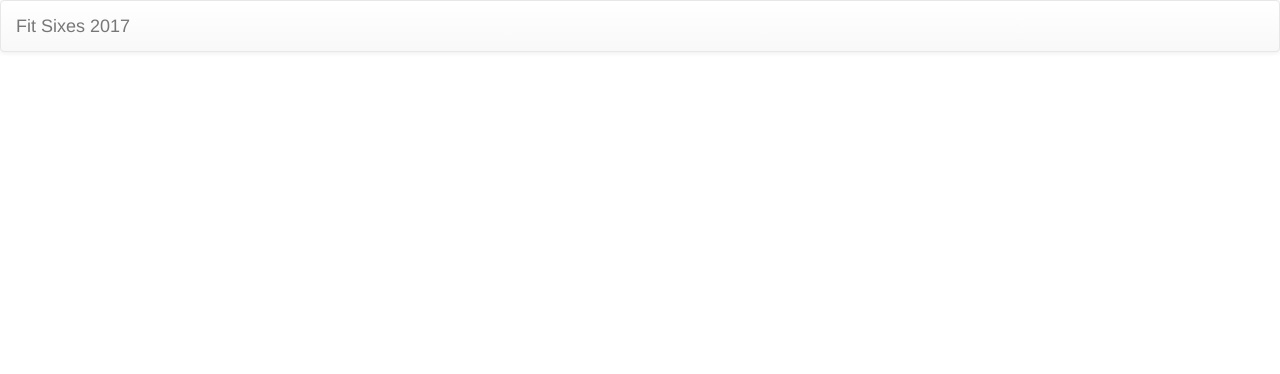
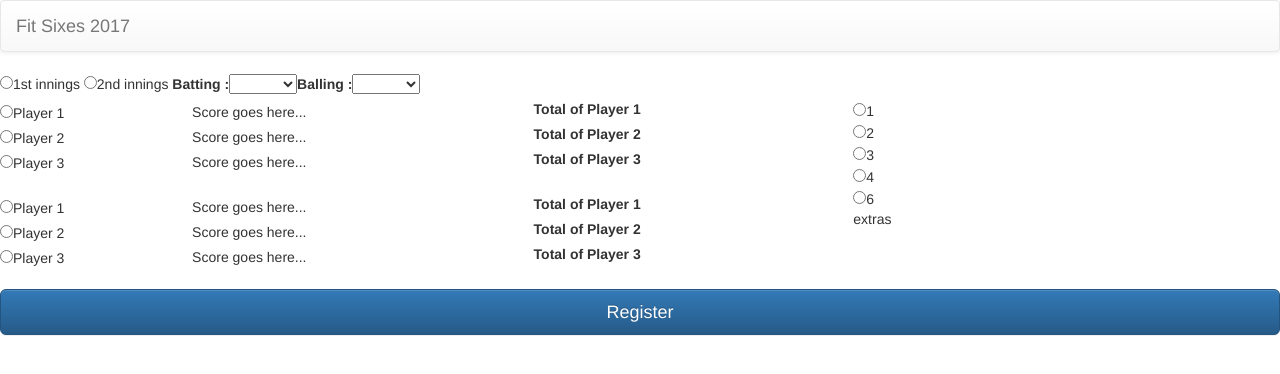
Before and after one commit to ishankap2/FitSixes_Frontend, an Angular app: page /add_score in a window 1280 px wide. Before the commit this address led to /. Shown: the top 374 px of the page. Built offline with nearby package versions, Linux system fonts and the light colour scheme.

Commit message:
score updates ball by ball

```diff
--- /dev/null
+++ b/src/app/admin/score-update/score-update.component.html
@@ -0,0 +1,73 @@
+<div class="container-fluid">
+<div class="row">
+	<input type="radio" [value]="1"  [(ngModel)]="bowlingscore.inningId" [(ngModel)]="battingscore.inningId" name="innings" #inningId="ngModel">1st innings
+	<input type="radio" [value]="2"  [(ngModel)]="bowlingscore.inningId" [(ngModel)]="battingscore.inningId" name="innings" #inningId="ngModel">2nd innings
+	<label>Batting :</label>
+	<select [(ngModel)]="battingscore.teamId" >
+		<option [ngValue]="1" >Team 1</option>
+		<option [ngValue]="2">Team 2</option>
+	</select>
+	<label>Balling :</label>
+	<select [(ngModel)]="bowlingscore.teamId" >
+		<option [ngValue]="1">Team 1</option>
+		<option [ngValue]="2" >Team 2</option>
+	</select>
+</div>
+<div class="row">
+	<div class="col-md-8">
+		<div class="row">
+			<table class="table">
+				<tr>
+					<td><input type="radio" name="batting" [value]="1" [(ngModel)]="battingscore.playerId" #playerId="ngModel">Player 1</td>
+					<td>Score goes here...</td>
+					<td><label>Total of Player 1</label></td>
+				</tr>
+				<tr>
+					<td><input type="radio" name="batting" [value]="2" [(ngModel)]="battingscore.playerId" #playerId="ngModel">Player 2</td>
+					<td>Score goes here...</td>
+					<td><label>Total of Player 2</label></td>
+				</tr>
+				<tr>
+					<td><input type="radio" name="batting" [value]="3" [(ngModel)]="battingscore.playerId" #playerId="ngModel">Player 3</td>
+					<td>Score goes here...</td>
+					<td><label>Total of Player 3</label></td>
+				</tr>
+			</table>
+		</div>
+		<div class="row">
+			<table class="table">
+				<tr>
+					<td><input type="radio" name="bowling" [value]="1" [(ngModel)]="bowlingscore.bowlerId" #bowlerId="ngModel">Player 1</td>
+					<td>Score goes here...</td>
+					<td><label>Total of Player 1</label></td>
+				</tr>
+				<tr>
+					<td><input type="radio" name="bowling" [value]="2" [(ngModel)]="bowlingscore.bowlerId" #bowlerId="ngModel">Player 2</td>
+					<td>Score goes here...</td>
+					<td><label>Total of Player 2</label></td>
+				</tr>
+				<tr>
+					<td><input type="radio" name="bowling" [value]="3" [(ngModel)]="bowlingscore.bowlerId" #bowlerId="ngModel">Player 3</td>
+					<td>Score goes here...</td>
+					<td><label>Total of Player 3</label></td>
+				</tr>
+			</table>
+		</div>
+	</div>
+	<div class="col-md-4">
+		<div class="row">
+			<input type="radio" name="runs" [value]="1"  [(ngModel)]="bowlingscore.runs" [(ngModel)]="battingscore.runs" #runs="ngModel">1<br>
+			<input type="radio" name="runs" [value]="2"  [(ngModel)]="bowlingscore.runs" [(ngModel)]="battingscore.runs" #runs="ngModel">2<br>
+			<input type="radio" name="runs" [value]="3"  [(ngModel)]="bowlingscore.runs" [(ngModel)]="battingscore.runs" #runs="ngModel">3<br>
+			<input type="radio" name="runs" [value]="4"  [(ngModel)]="bowlingscore.runs" [(ngModel)]="battingscore.runs" #runs="ngModel">4<br>
+			<input type="radio" name="runs" [value]="6"  [(ngModel)]="bowlingscore.runs" [(ngModel)]="battingscore.runs" #runs="ngModel">6<br>
+		</div>
+		<div class="row">
+			extras
+		</div>
+
+	</div>
+</div>
+</div>
+
+<button class="btn btn-lg btn-primary btn-block btn-signin" (click)="updateBallByball()" >Register</button>
--- /dev/null
+++ b/src/app/admin/score-update/score-update.component.ts
@@ -0,0 +1,45 @@
+import { Component, OnInit } from '@angular/core';
+import { ScoreUpdateService } from '../../services/score-update.service';
+
+@Component({
+  selector: 'app-score-update',
+  templateUrl: './score-update.component.html',
+  styleUrls: ['./score-update.component.css']
+})
+export class ScoreUpdateComponent implements OnInit {
+	score:any = {}
+	bowlingscore:any ={}
+	battingscore:any={}
+  constructor(private scoreUpdateService:ScoreUpdateService) { }
+
+  ngOnInit() {
+ //  	this.score.battingscore={'teamId':1,
+	// 'matchId':1,
+	// 'playerId':1,
+	// 'runs':4,
+	// 'inningId':1}
+ //  	this.score.bowlingscore={'teamId':1,
+	// 'matchId':1,
+	// 'playerId':1,
+	// 'runs':4,
+	// 'inningId':1}
+  }
+
+  updateBallByball(){
+  	    this.scoreUpdateService.updateScore(this.bowlingscore,this.battingscore)
+        .subscribe(
+            data => {
+              console.log(data);
+              },
+            error => {
+              console.log(error._body);
+            },
+            ()=> console.log("Finished")
+        );
+  }
+
+  // getTeams(){
+  // 	this.scoreUpdateService.getPlayingTeams();
+  // }
+
+}
--- a/src/app/app.routing.ts
+++ b/src/app/app.routing.ts
@@ -1,10 +1,12 @@
 import { Routes, RouterModule } from '@angular/router';
 import {HomeComponent} from './home/home.component';
 import {CreateMatchComponent} from "./admin/create-match/create-match.component";
+import {ScoreUpdateComponent} from "./admin/score-update/score-update.component";
 const appRoutes: Routes = <Routes>[
   {path: '', redirectTo:'/home', pathMatch: 'full'},
   {path: 'home', component: HomeComponent},
   {path: 'create', component: CreateMatchComponent},
+  {path: 'add_score',component: ScoreUpdateComponent},
 
 ];
 export const routing = RouterModule.forRoot(appRoutes);
--- /dev/null
+++ b/src/app/services/score-update.service.ts
@@ -0,0 +1,36 @@
+import { Injectable } from '@angular/core';
+import { Http, Headers, RequestOptions, Response } from '@angular/http';
+import {Observable} from 'rxjs/Rx';
+
+export class BattingScore {
+    teamId:number;
+    matchId:number;
+    playerId:number;
+    runs:number;
+    inningId:number;
+
+}
+export class BowlingScore {
+    teamId:number;
+    matchId:number;
+    bowlerId:number;
+    runs:number;
+    extras:number;
+    ballTypeId:string;
+
+}
+
+@Injectable()
+export class ScoreUpdateService {
+
+  constructor(private http:Http) { }
+
+       updateScore(par_1:any,par_2:any){
+           console.log(par_1);
+        return this.http.post('localhost:8000/', { battingscore: par_1,bowlingscore:par_2});
+    	}
+
+    getPlayingTeams(){
+
+    }
+}
```
Also changed, not shown: src/app/app.module.ts (+5 -2 lines), src/app/admin/score-update/score-update.component.css (added).
